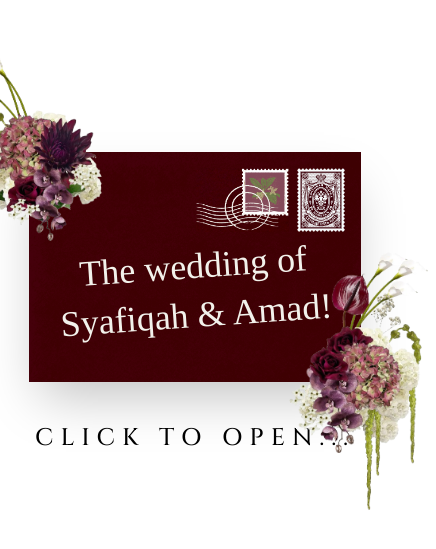
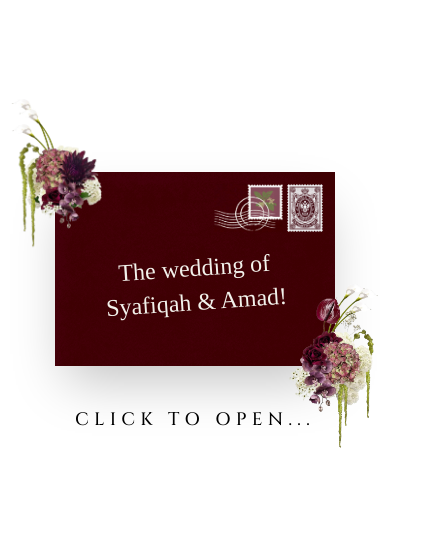
Before and after one commit to amadzai/syamad-wedding-invitation, a React (Vite) app: page / in a window 390 px wide. Shown: the part 119-668 px from the top of the page, 436 px wide, since content can reach past the window. Built offline with nearby package versions, Linux system fonts and the light colour scheme; a web font is replaced by a local one.

Commit message:
feat: add mobile responsiveness for landing

```diff
--- a/src/pages/Landing.tsx
+++ b/src/pages/Landing.tsx
@@ -23,7 +23,7 @@ export function Landing() {
         <FloralBottomRight />
       </button>
 
-      <p className="font-display text-2xl font-medium tracking-[0.3em] text-black uppercase">
+      <p className="font-display text-lg font-medium tracking-[0.3em] text-black uppercase sm:text-2xl">
         Click to open...
       </p>
     </main>
@@ -32,7 +32,7 @@ export function Landing() {
 
 function Envelope() {
   return (
-    <div className="relative aspect-1938/1343 w-[min(85vw,460px)] overflow-hidden shadow-2xl">
+    <div className="relative aspect-1938/1343 w-[min(72vw,460px)] overflow-hidden shadow-2xl sm:w-[min(85vw,460px)]">
       <img
         src={envelopeBg}
         alt=""
@@ -40,7 +40,7 @@ function Envelope() {
         className="absolute inset-0 h-full w-full object-cover"
       />
       <Stamps />
-      <p className="absolute inset-0 flex translate-y-6 -rotate-4 flex-col items-center justify-center font-script text-4xl leading-tight text-[#f2f1eb] sm:text-2xl md:text-4xl">
+      <p className="absolute inset-0 flex translate-y-4 -rotate-4 flex-col items-center justify-center font-script text-2xl leading-tight text-[#f2f1eb] sm:translate-y-6 sm:text-3xl md:text-4xl">
         <span>The wedding of</span>
         <span className="mt-1">Syafiqah &amp; Amad!</span>
       </p>
@@ -50,18 +50,13 @@ function Envelope() {
 
 function Stamps() {
   return (
-    <div className="absolute top-4 right-4 flex items-center gap-2">
-      <img
-        src={leftStamp}
-        alt=""
-        aria-hidden
-        className="h-16 w-auto sm:h-21"
-      />
+    <div className="absolute top-3 right-3 flex items-center gap-1 sm:top-4 sm:right-4 sm:gap-2">
+      <img src={leftStamp} alt="" aria-hidden className="h-12 w-auto sm:h-21" />
       <img
         src={rightStamp}
         alt=""
         aria-hidden
-        className="h-16 w-12 sm:h-21 sm:w-16.25"
+        className="h-12 w-9 sm:h-21 sm:w-16.25"
       />
     </div>
   );
@@ -73,7 +68,7 @@ function FloralTopLeft() {
       src={topLeftFlower}
       alt=""
       aria-hidden
-      className="pointer-events-none absolute top-0 left-0 w-37.5 -translate-x-1/2 -translate-y-1/2"
+      className="pointer-events-none absolute top-0 left-0 w-24 -translate-x-1/2 -translate-y-1/2 sm:w-32 md:w-37.5"
     />
   );
 }
@@ -84,7 +79,7 @@ function FloralBottomRight() {
       src={bottomRightFlower}
       alt=""
       aria-hidden
-      className="pointer-events-none absolute right-0 bottom-0 w-37.5 translate-x-1/2 translate-y-1/2"
+      className="pointer-events-none absolute right-0 bottom-0 w-24 translate-x-1/2 translate-y-1/2 sm:w-32 md:w-37.5"
     />
   );
 }
```
